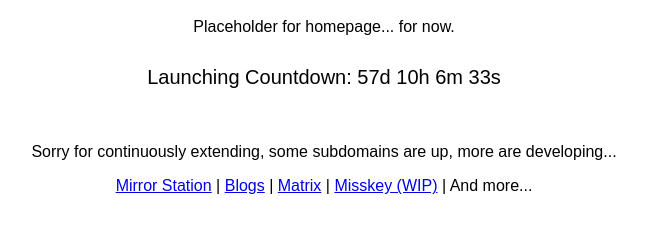
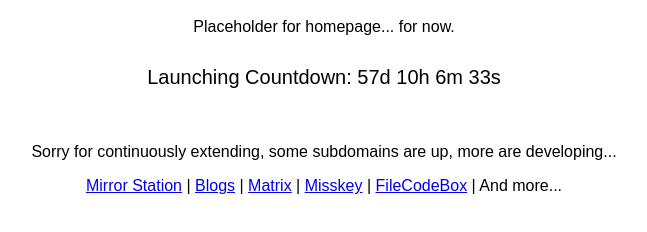
Before and after one commit to Columbina-Dev/Columbina-Dev.github.io, a plain HTML site: page index.html in a window 1280 px wide. Shown: the part 90-322 px from the top of the page, without its empty margins (316-963 px from the left). Drawn offline with Linux system fonts and the light colour scheme.

Commit message:
Update index.html

```diff
--- a/index.html
+++ b/index.html
@@ -15,7 +15,7 @@
   <p id="countdown"></p>
   <br>
   <p>Sorry for continuously extending, some subdomains are up, more are developing...</p>
-  <p><a href="https://mirror.columbina.dev" target="_blank">Mirror Station</a> | <a href="https://blog.columbina.dev" target="_blank">Blogs</a> | <a href="https://matrix.to/#/#cyrene:columbina.dev" target="_blank">Matrix</a> | <a href="https://misskey.columbina.dev" target="_blank">Misskey (WIP)</a> | And more...</p>
+  <p><a href="https://mirror.columbina.dev" target="_blank">Mirror Station</a> | <a href="https://blog.columbina.dev" target="_blank">Blogs</a> | <a href="https://matrix.to/#/#cyrene:columbina.dev" target="_blank">Matrix</a> | <a href="https://misskey.columbina.dev" target="_blank">Misskey</a> | <a href="https://file.columbina.dev" target="_blank">FileCodeBox</a> | And more...</p>
 
   <script>
     var countDownDate = new Date("2025-01-29T00:00:00+08:00").getTime();
```
